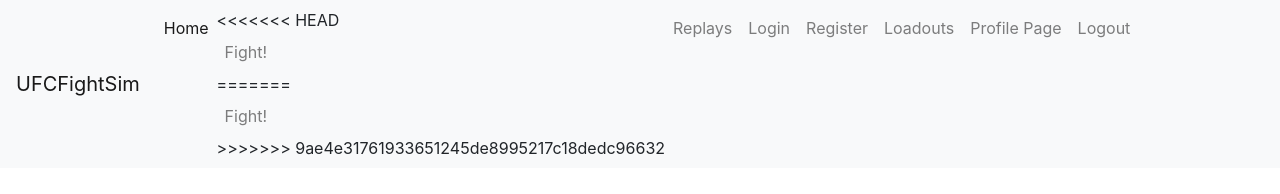
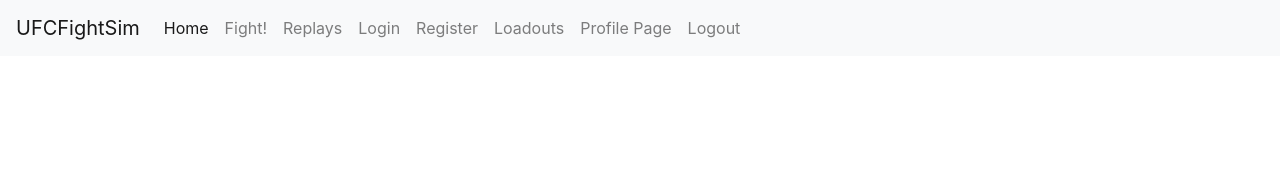
Before and after one commit to dz242/UFCFightSim, a website: page webServer/index.html in a window 1280 px wide. Drawn offline with nearby package versions, Linux system fonts and the light colour scheme.

Commit message:
Fixed error in index.html

```diff
--- a/webServer/index.html
+++ b/webServer/index.html
@@ -28,11 +28,9 @@
                   <a class="nav-link" href="#">Home <span class="sr-only">(current)</span></a>
                 </li>
                 <li class="nav-item">
-<<<<<<< HEAD
+
                   <a class="nav-link" href="http://localhost:3000">Fight!</a>
-=======
-                  <a class="nav-link" href="http://192.168.194.99:3000">Fight!</a>
->>>>>>> 9ae4e31761933651245de8995217c18dedc96632
+
                 </li>
                 <li class="nav-item">
                   <a class="nav-link" href="#">Replays</a>
```
